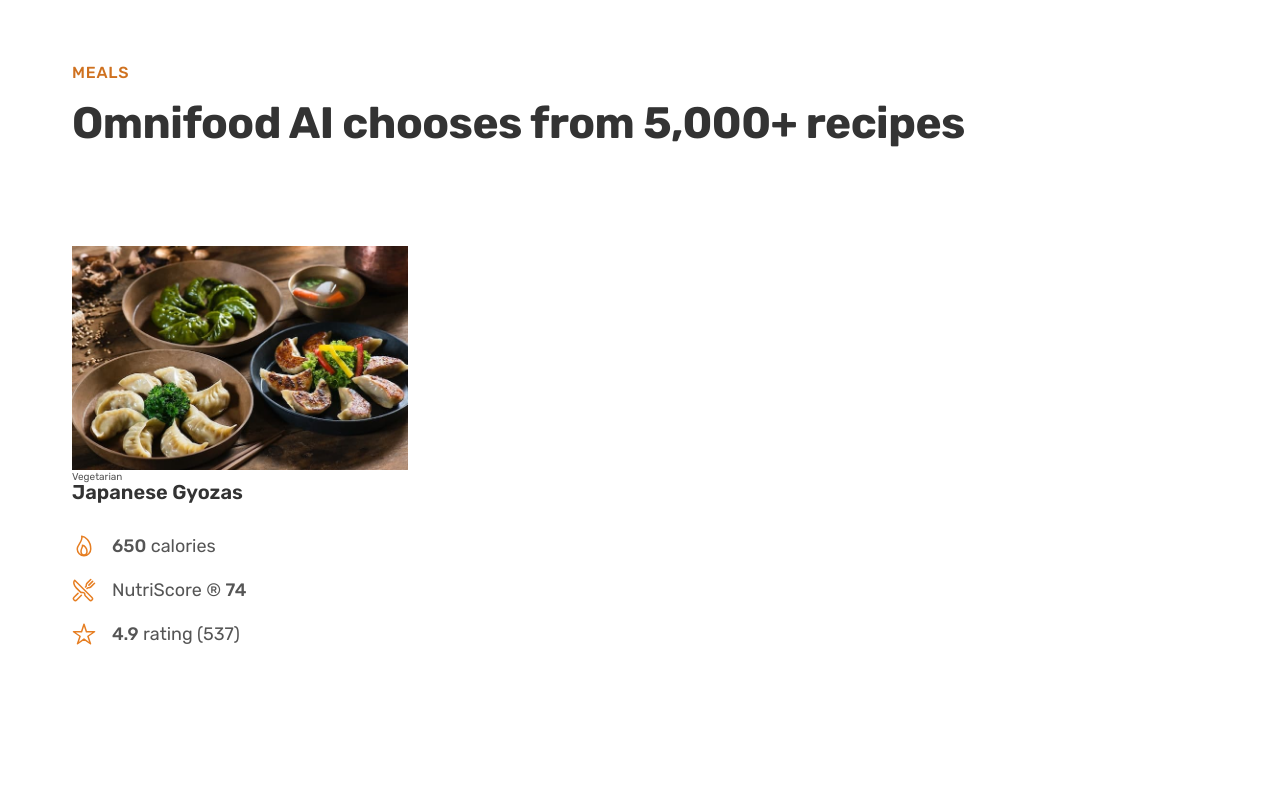
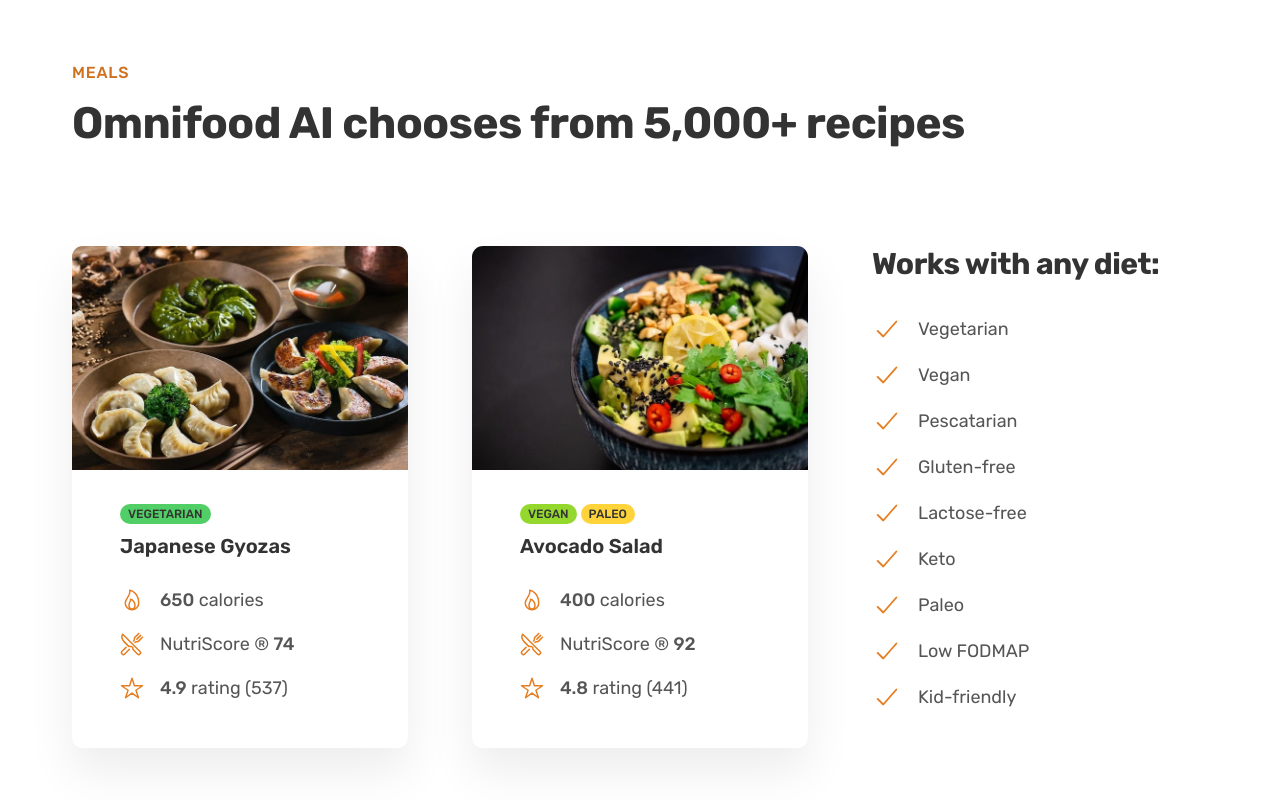
Before and after one commit to CMFValente/HTML-CSS-Full-Course, a plain HTML site: page 07-Omnifood-Desktop/index.html in a window 1280 px wide. Shown: the part 2676-3476 px from the top of the page. Before the commit the page ends 3418 px from the top, so only its background shows below. Drawn offline with nearby package versions, Linux system fonts and the light colour scheme.

Commit message:
Desenvolvimento Projecto

```diff
--- a/07-Omnifood-Desktop/css/style.css
+++ b/07-Omnifood-Desktop/css/style.css
@@ -286,6 +286,16 @@
   padding: 9.6rem 0;
 }
 
+.meal-content {
+  padding: 3.2rem 4.8rem 4.8rem 4.8rem;
+}
+
+.meal {
+  box-shadow: 0 2.4rem 4.8rem rgba(0, 0, 0, 0.075);
+  border-radius: 11px;
+  overflow: hidden;
+}
+
 .meal-img {
   width: 100%;
 }
@@ -320,3 +330,51 @@
 strong {
   font-weight: 500;
 }
+
+.meal-tags {
+  margin-bottom: 1.2rem;
+  display: flex;
+  gap: 0.4rem;
+}
+
+.tag {
+  display: inline-block;
+  padding: 0.4rem 0.8rem;
+  font-size: 1.2rem;
+  text-transform: uppercase;
+  color: #333;
+  border-radius: 100px;
+  font-weight: 500;
+}
+
+.tag--vegetarian {
+  background-color: #51cf66;
+}
+
+.tag--vegan {
+  background-color: #94d82d;
+}
+
+.tag--paleo {
+  background-color: #ffd43b;
+}
+
+.list-diets {
+  list-style: none;
+  display: flex;
+  flex-direction: column;
+  gap: 1.6rem;
+}
+
+.list-icon {
+  width: 3rem;
+  height: 3rem;
+  color: #e67e22;
+}
+
+.list-item {
+  font-size: 1.8rem;
+  display: flex;
+  align-items: center;
+  gap: 1.6rem;
+}
--- a/07-Omnifood-Desktop/index.html
+++ b/07-Omnifood-Desktop/index.html
@@ -165,7 +165,10 @@
               class="meal-img"
               alt="Japanese Gyozas"
             />
-            <span class="tag"> Vegetarian </span>
+            <div class="meal-content">
+              <div class="meal-tags">
+                <span class="tag tag--vegetarian"> Vegetarian </span>
+              </div>
               <p class="meal-title">Japanese Gyozas</p>
               <ul class="meal-attributes">
                 <li class="meal-attribute">
@@ -173,12 +176,90 @@
                   ><span><strong>650</strong> calories</span>
                 </li>
                 <li class="meal-attribute">
-                <ion-icon class="meal-icon" name="restaurant-outline"></ion-icon
+                  <ion-icon
+                    class="meal-icon"
+                    name="restaurant-outline"
+                  ></ion-icon
                   ><span>NutriScore &reg; <strong>74</strong></span>
                 </li>
                 <li class="meal-attribute">
                   <ion-icon class="meal-icon" name="star-outline"></ion-icon
                   ><span> <strong>4.9</strong> rating (537)</span>
+                </li>
+              </ul>
+            </div>
+          </div>
+
+          <div class="meal">
+            <img
+              src="img/meals/meal-2.jpg"
+              class="meal-img"
+              alt="Avocado Salad"
+            />
+            <div class="meal-content">
+              <div class="meal-tags">
+                <span class="tag tag--vegan"> Vegan </span>
+                <span class="tag tag--paleo"> Paleo </span>
+              </div>
+              <p class="meal-title">Avocado Salad</p>
+              <ul class="meal-attributes">
+                <li class="meal-attribute">
+                  <ion-icon class="meal-icon" name="flame-outline"></ion-icon
+                  ><span><strong>400</strong> calories</span>
+                </li>
+                <li class="meal-attribute">
+                  <ion-icon
+                    class="meal-icon"
+                    name="restaurant-outline"
+                  ></ion-icon
+                  ><span>NutriScore &reg; <strong>92</strong></span>
+                </li>
+                <li class="meal-attribute">
+                  <ion-icon class="meal-icon" name="star-outline"></ion-icon
+                  ><span> <strong>4.8</strong> rating (441)</span>
+                </li>
+              </ul>
+            </div>
+          </div>
+
+          <div class="diets">
+            <h3 class="heading-tertiary">Works with any diet:</h3>
+            <ul class="list-diets">
+              <li class="list-item">
+                <ion-icon class="list-icon" name="checkmark-outline"></ion-icon
+                ><span>Vegetarian</span>
+              </li>
+              <li class="list-item">
+                <ion-icon class="list-icon" name="checkmark-outline"></ion-icon
+                ><span>Vegan</span>
+              </li>
+              <li class="list-item">
+                <ion-icon class="list-icon" name="checkmark-outline"></ion-icon
+                ><span>Pescatarian</span>
+              </li>
+              <li class="list-item">
+                <ion-icon class="list-icon" name="checkmark-outline"></ion-icon
+                ><span>Gluten-free</span>
+              </li>
+              <li class="list-item">
+                <ion-icon class="list-icon" name="checkmark-outline"></ion-icon
+                ><span>Lactose-free</span>
+              </li>
+              <li class="list-item">
+                <ion-icon class="list-icon" name="checkmark-outline"></ion-icon
+                ><span>Keto</span>
+              </li>
+              <li class="list-item">
+                <ion-icon class="list-icon" name="checkmark-outline"></ion-icon
+                ><span>Paleo</span>
+              </li>
+              <li class="list-item">
+                <ion-icon class="list-icon" name="checkmark-outline"></ion-icon
+                ><span>Low FODMAP</span>
+              </li>
+              <li class="list-item">
+                <ion-icon class="list-icon" name="checkmark-outline"></ion-icon
+                ><span>Kid-friendly</span>
               </li>
             </ul>
           </div>
```
Lines whose indentation alone changed are shown as unchanged.
